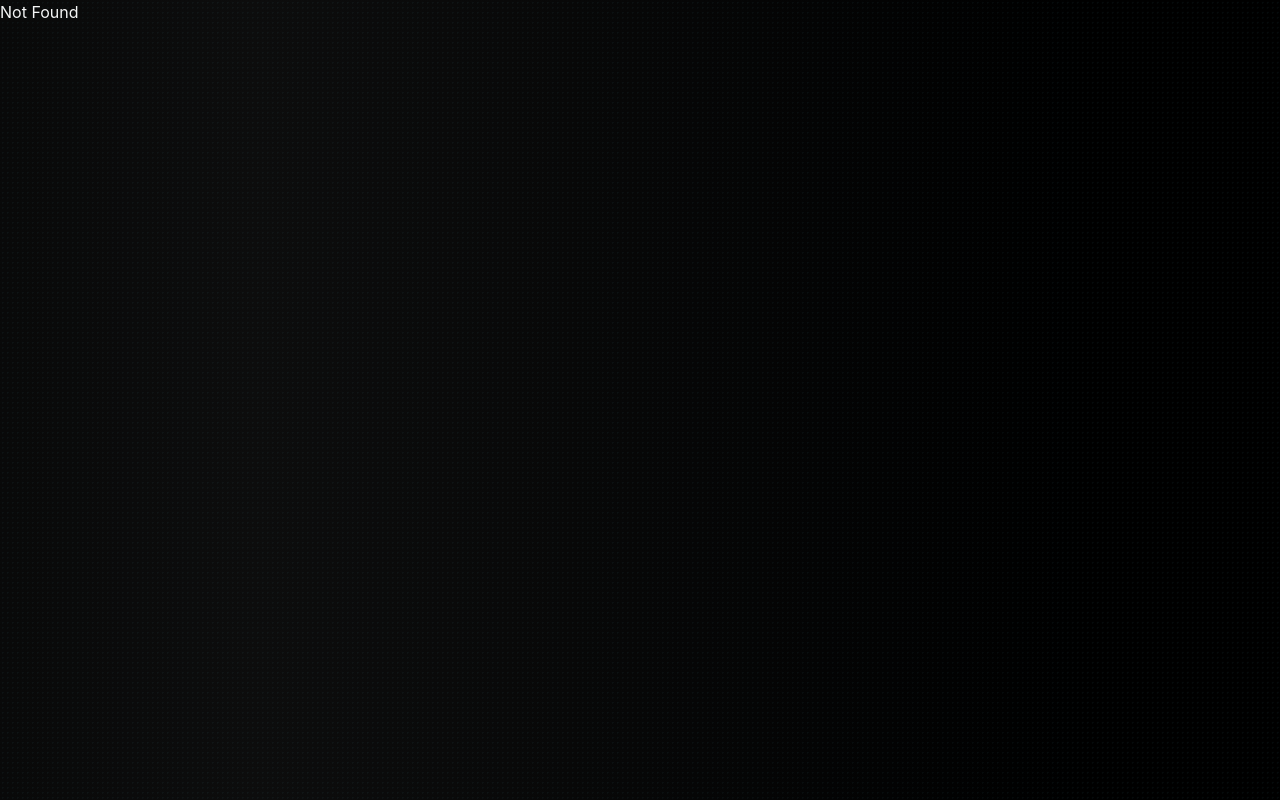
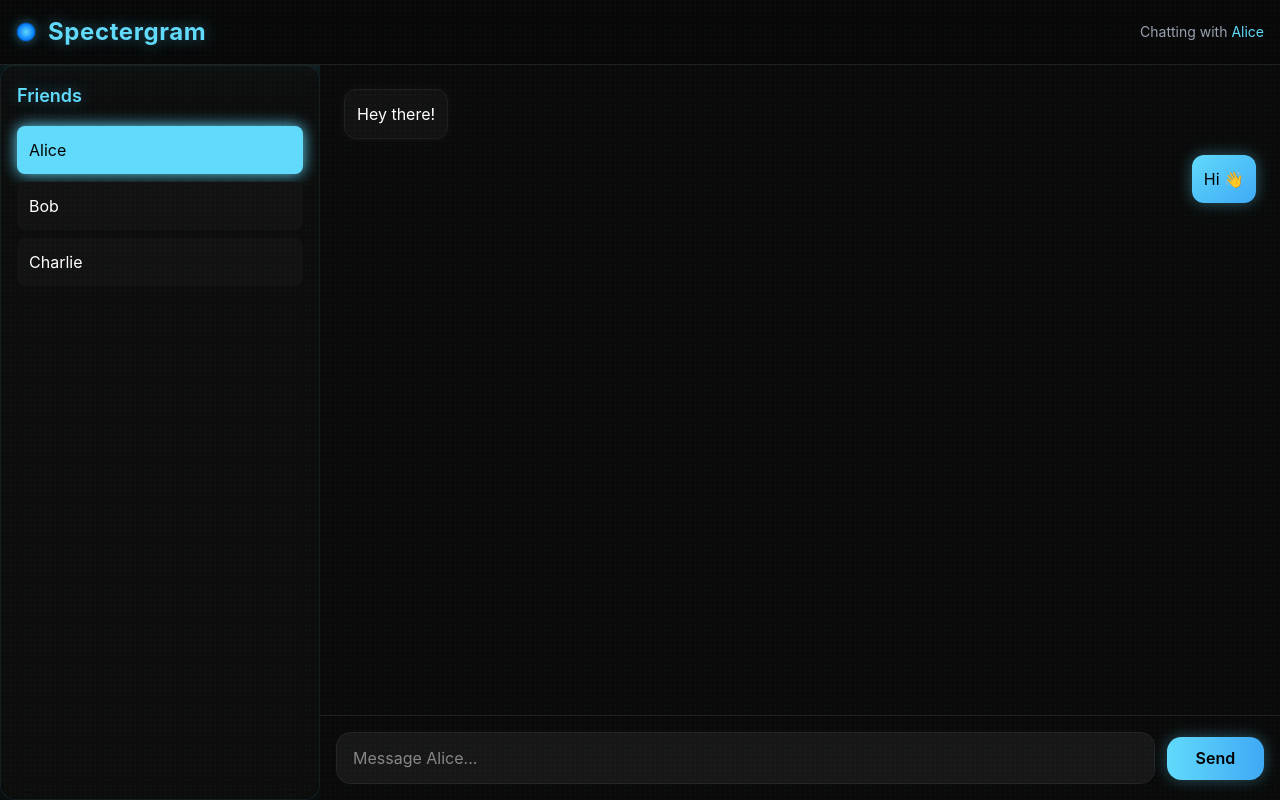
Before and after one commit to redbeardmeric/Spectergram, a React app: page /chat in a window 1280 px wide. Built offline with nearby package versions, Linux system fonts and the light colour scheme; the HTML template or start-up script is replaced by a standard one.

Commit message:
Revert my changes to main.tsx

```diff
--- a/src/main.tsx
+++ b/src/main.tsx
@@ -6,43 +6,22 @@ import reportWebVitals from "./reportWebVitals.ts";
 
 // Import routes
 import {
-  Outlet,
-  RouterProvider,
-  createRootRoute,
-  createRoute,
-  createRouter,
-} from '@tanstack/react-router'
-import { TanStackRouterDevtools } from '@tanstack/react-router-devtools'
+  rootRoute,
+  indexRoute,
+  loginRoute,
+  signupRoute,
+  dashboardRoute,
+} from "./routes.tsx";
 
-import './styles.css'
-import reportWebVitals from './reportWebVitals.ts'
+//  Build the complete route tree
+const routeTree = rootRoute.addChildren([
+  indexRoute,
+  loginRoute,
+  signupRoute,
+  dashboardRoute,
+]);
 
-import App from './App.tsx'
-import MessagingPage from './testDRMessaging.tsx'
-
-const rootRoute = createRootRoute({
-  component: () => (
-    <>
-      <Outlet />
-      <TanStackRouterDevtools />
-    </>
-  ),
-})
-
-const indexRoute = createRoute({
-  getParentRoute: () => rootRoute,
-  path: '/',
-  component: App,
-})
-
-const messagesRoute = createRoute({
-  getParentRoute: () => rootRoute,
-  path: '/messages',
-  component: MessagingPage,
-})
-
-const routeTree = rootRoute.addChildren([indexRoute, messagesRoute])
-
+//  Create router
 const router = createRouter({
   routeTree,
   context: {},
```
